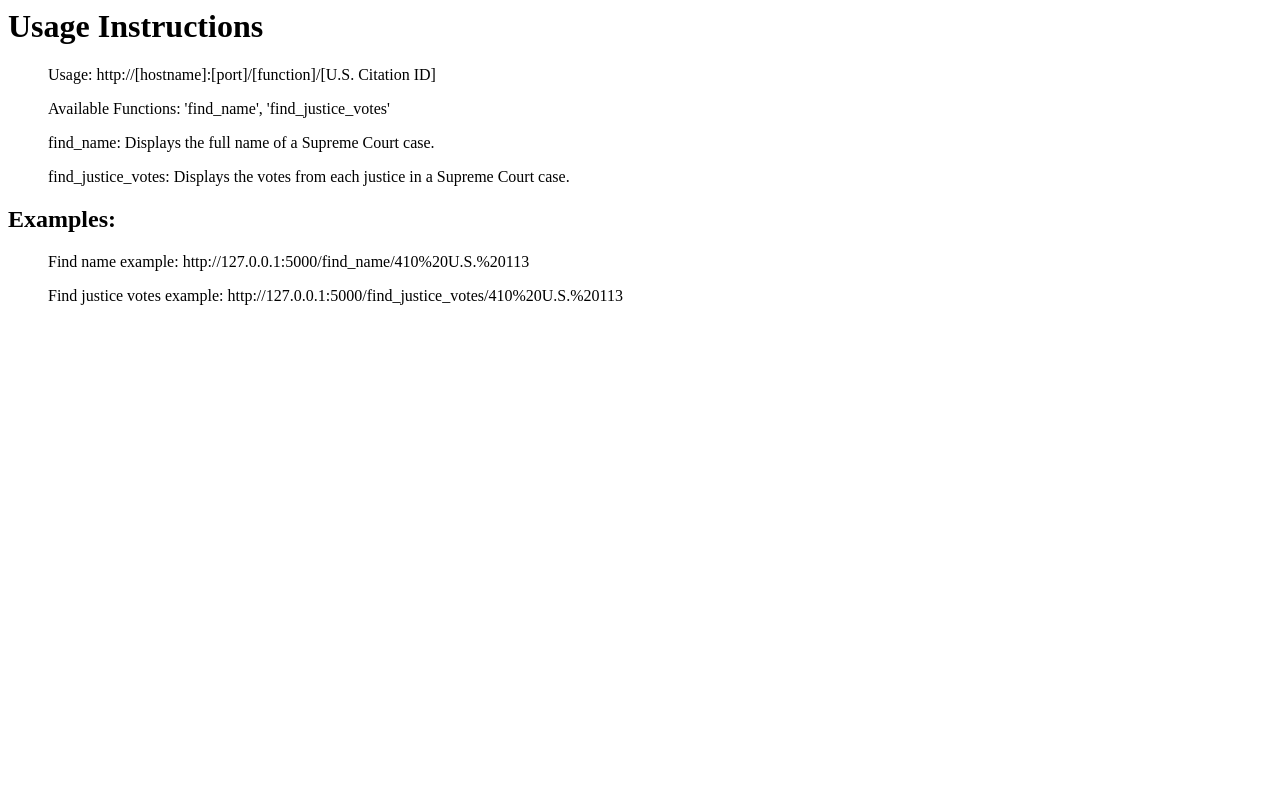
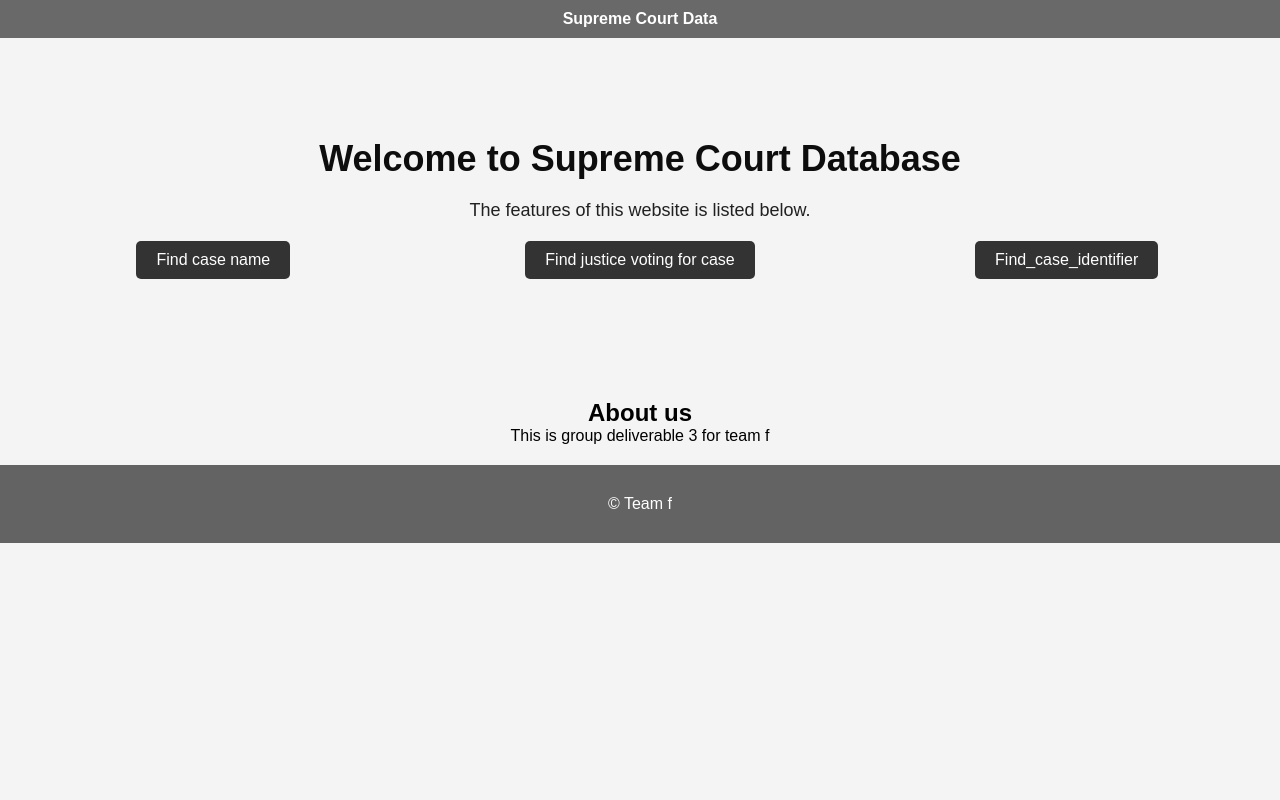
Before and after one commit to CS257-F23/team-project-f, a Flask app: page / in a window 1280 px wide. Run offline with Flask 3, Linux system fonts and the light colour scheme; parts of the project's set-up code (start-up, migrations or seed data) failed here and were passed over.

Commit message:
started on GD3

```diff
--- a/app.py
+++ b/app.py
@@ -1,4 +1,4 @@
-from flask import Flask, render_template
+from flask import Flask, render_template, request
 from ProductionCode.supreme_court import *
 
 app = Flask(__name__)
@@ -8,22 +8,24 @@ app = Flask(__name__)
 def homepage():
     # Define intermediate variables
     title = "Supreme Court Data"
-    heading = "Usage Instructions"
-    usage_message =  """
-        Usage: http://[hostname]:[port]/[function]/[U.S. Citation ID]
-        Available Functions: 'find_name', 'find_justice_votes'
-        find_name: Displays the full name of a Supreme Court case.
-        find_justice_votes: Displays the votes from each justice in a Supreme Court case.
-    """
-    usage_message = usage_message.split('\n')
-    function_examples_title = "Examples:"
-    example_message = """
-        Find name example: http://127.0.0.1:5000/find_name/410%20U.S.%20113
-        Find justice votes example: http://127.0.0.1:5000/find_justice_votes/410%20U.S.%20113
-    """
-    example_message = example_message.split('\n')
+    welcome_message = "Welcome to Supreme Court Database"
+    website_description = "The features of this website is listed below."
+    Find_case_name = "Find case name"
+    Find_justice_vote = "Find justice voting for case"
+    Find_case_identifier = "Find_case_identifier"
+    About = "About us"
+    About_message = "This is group deliverable 3 for team f"
+    Developers = "Team f"
     # Render the HTML template
-    return render_template('homepage.html', title=title, heading=heading, usage_message=usage_message, function_examples_title=function_examples_title, example_message=example_message)
+    return render_template('homepage.html', title=title,
+                           welcome_message=welcome_message,
+                           website_description=website_description,
+                           Find_case_name=Find_case_name,
+                           Find_justice_vote=Find_justice_vote,
+                           Find_case_identifier=Find_case_identifier,
+                           About = About,
+                           About_message=About_message,
+                           Developers=Developers)
 
 
 def display_find_name(case_id):
@@ -61,6 +63,18 @@ def display_find_justice_votes(case_id):
             display_votes += "<br>"
         return display_votes
 
+@app.route('/case_name', methods=['GET'])
+def came_name_displayer_page():
+    '''
+    Split page for case_name_finder feature with input case id
+    '''
+    search_query = request.args.get('search')
+    if search_query == "" or search_query == None:
+        return render_template('case_name_displayer.html', case_name_text="e.g., 329 U.S. 40")
+    else:
+        case_name = core.find_case_name(search_query)
+        case_name_text = "The case name of "+search_query+" is "+case_name
+        return render_template('case_name_displayer.html', case_name_text = case_name_text)
 
 @app.route('/<function>/<case_id>', strict_slashes=False)
 def display_supreme_court_data(function, case_id):
@@ -69,8 +83,11 @@ def display_supreme_court_data(function, case_id):
     Calls appropriate functions to display information based on URL. Displays error message if funtion does not exist.
     """
 
-    if function == "find_name":
-        return display_find_name(case_id)
+    if function == "case_name":
+        if case_id == '' or case_id == None:
+            return render_template('case_name_displayer.html',
+                                   case_name_text = "e.g. 329 U.S. 40")
+
 
     elif function == "find_justice_votes":
         return display_find_justice_votes(case_id)
--- /dev/null
+++ b/static/datastyle1.css
@@ -0,0 +1,143 @@
+/* Reset default browser styles */
+body, h1, h2, h3, p, ul, li, form {
+    margin: 0;
+    padding: 0;
+}
+
+body {
+    font-family: Arial, sans-serif;
+    background-color: #f4f4f4;
+}
+
+header {
+    background-color: #696969;
+    color: #fff;
+    padding: 10px 0;
+}
+
+nav ul {
+    list-style: none;
+}
+
+nav li {
+    display: inline;
+    margin-right: 20px;
+}
+
+nav a {
+    text-decoration: none;
+    color: #fff;
+    font-weight: bold;
+}
+
+.container {
+    max-width: 960px;
+    margin: 0 auto;
+    padding: 20px;
+}
+
+#main {
+    background-size: cover;
+    text-align: center;
+    padding: 100px 0;
+    color: #fff;
+}
+
+#main h1 {
+    font-size: 36px;
+    margin-bottom: 20px;
+    color: #0d0d0d;
+}
+
+#main p {
+    font-size: 18px;
+    margin-bottom: 20px;
+    color: #212121;
+}
+
+.button-list {
+    display: flex; /* Use flexbox to make the list items align horizontally */
+    justify-content: space-between;
+    list-style: none;
+    padding: 0;
+}
+
+.button-list li {
+    flex: 1; /* Each list item takes up an equal portion of the container */
+    margin: 0 10px;
+}
+
+.btn {
+    display: inline-block;
+    padding: 10px 20px;
+    background-color: #333;
+    color: #fff;
+    text-decoration: none;
+    border-radius: 5px;
+    transition: background-color 0.3s;
+}
+
+.btn:hover {
+    background-color: #555;
+}
+
+footer {
+    background-color: #636363;
+    color: #fff;
+    padding: 10px 0;
+    text-align: center;
+}
+
+/* Center the page content */
+body {
+    font-family: Arial, sans-serif;
+    text-align: center;
+}
+
+/* Style the search container */
+.search-container {
+    display: flex;
+    flex-direction: column;
+    justify-content: center;
+    align-items: center;
+    height: 100vh;
+}
+
+/* Style the title for the name_finder page*/
+h1 {
+    font-size: 28px;
+    margin-bottom: 10px;
+}
+
+
+/* Style the search box container */
+.search-box {
+    display: flex;
+    align-items: center;
+}
+
+/* Style the input field */
+input[type="search"] {
+    padding: 10px;
+    border: 1px solid #ccc;
+    border-radius: 5px;
+    font-size: 16px;
+}
+
+/* Style the search button */
+#searchButton {
+    padding: 10px 20px;
+    background-color: #333;
+    color: #fff;
+    border: none;
+    border-radius: 5px;
+    margin-left: 10px;
+    cursor: pointer;
+}
+
+
+/* Style the case name text */
+.case-name-text {
+    margin-top: 10px;
+    font-style: italic;
+}
--- a/templates/homepage.html
+++ b/templates/homepage.html
@@ -1,19 +1,38 @@
-<html>
-    <head>
-        <title>{{title}}</title>
-    </head>
-    <body>
-        <h1>{{ heading }}</h1>
-        <ul>
-            {% for line in usage_message %}
-                <p>{{line}}</p>
-            {% endfor %}
+<html lang="en">
+<head>
+    <meta charset="UTF-8">
+    <meta name="viewport" content="width=device-width, initial-scale=1.0">
+    <title>{{title}}</title>
+    <link rel="stylesheet" href="{{ url_for('static', filename='datastyle1.css') }}">
+</head>
+<body>
+    <header>
+        <nav>
+            <a href="/" id="WebTitle">{{title}}</a>
+        </nav>
+    </header>
+
+    <section id="main">
+        <h1>{{welcome_message}}</h1>
+        <p>{{website_description}}</p>
+        <ul class="button-list">
+            <li><a href="/case_name" class="btn">{{Find_case_name}}</a></li>
+            <li><a href="#about" class="btn">{{Find_justice_vote}}</a></li>
+            <li><a href="#about" class="btn">{{Find_case_identifier}}</a></li>
         </ul>
-        <h2>{{ function_examples_title }}</h2>
-        <ul>
-            {% for line in example_message %}
-                <p>{{line}}</p>
-            {% endfor %}
-        </ul>
-    </body>
+    </section>
+
+    <section id="about">
+        <div class="container">
+            <h2>{{About}}</h2>
+            <p>{{About_message}}</p>
+        </div>
+    </section>
+
+    <footer>
+        <div class="container">
+            <p>&copy; {{Developers}}</p>
+        </div>
+    </footer>
+</body>
 </html>
```
Also changed, not shown: templates/case_name_displayer.html (added, +32 -0 lines), templates/case_name_finder.html (added, +31 -0 lines).
